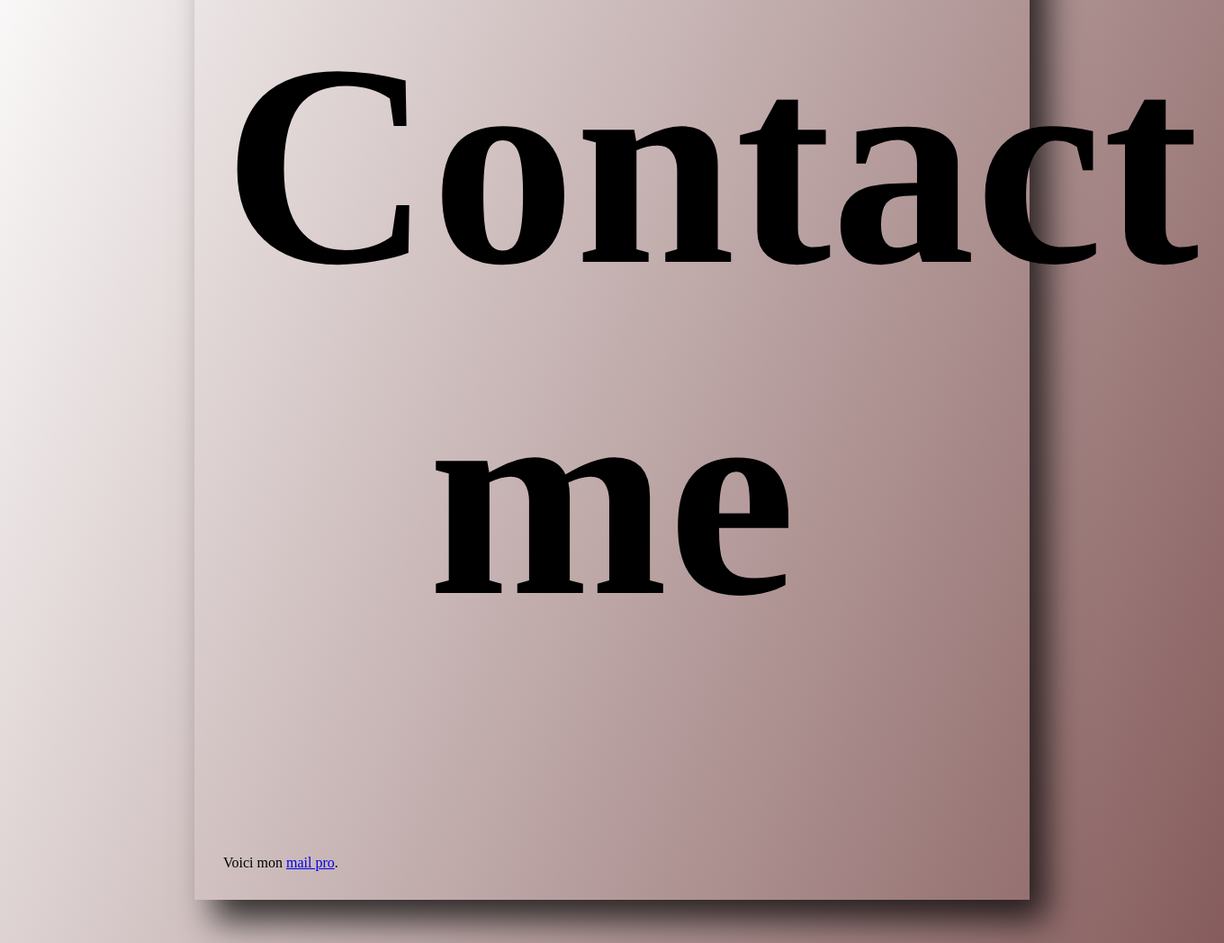
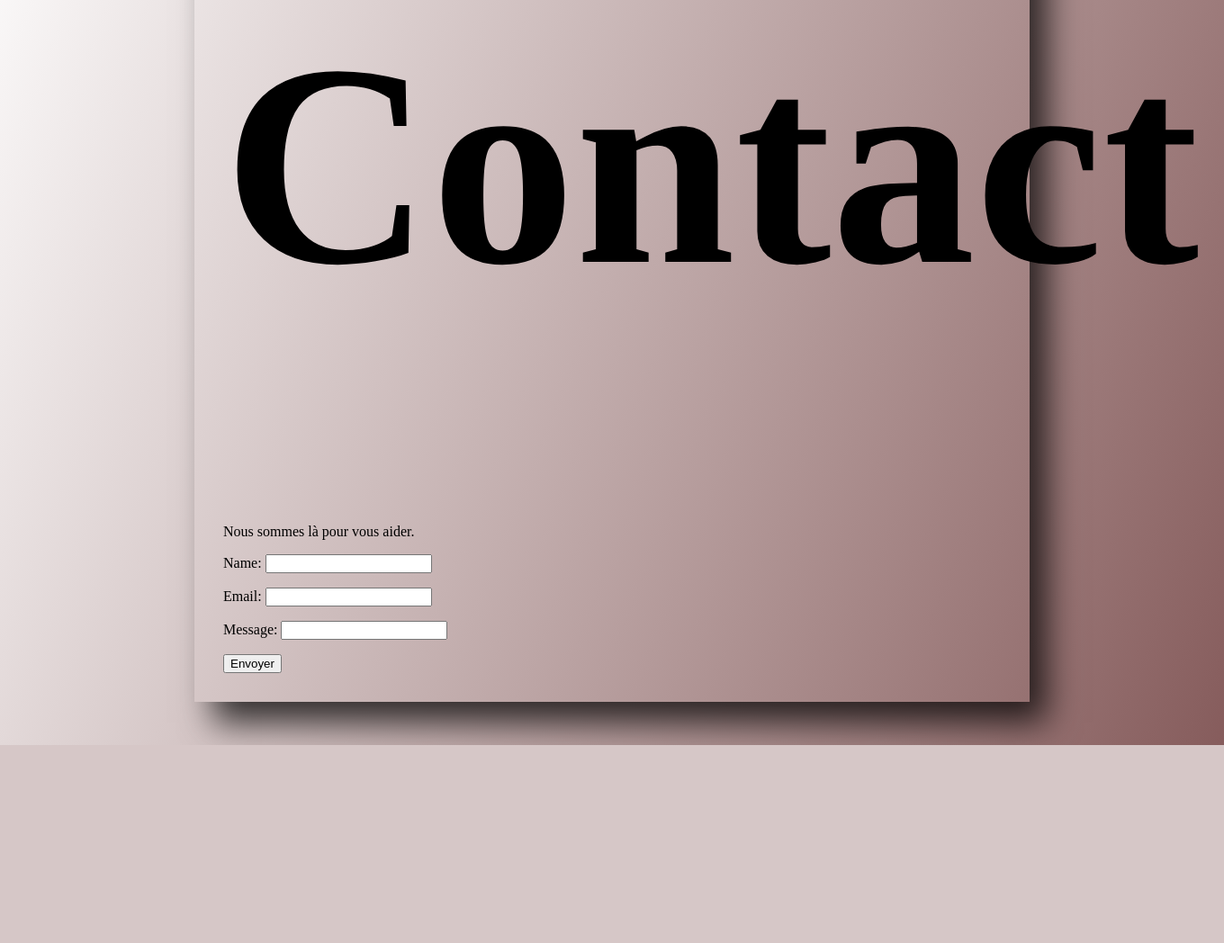
Before and after one commit to LeRatdemare/Merch-Exchange, a Django app: page /contact-us/ in a window 1360 px wide. Shown: the part 357-1405 px from the top of the page at 90% size. After the commit the page ends 1185 px from the top, so only its background shows below. Run offline with Django 4.2, Linux system fonts and the light colour scheme.

Commit message:
Envoie d'emails depuis le site

```diff
--- /dev/null
+++ b/merchex/listings/forms.py
@@ -0,0 +1,7 @@
+from django import forms
+
+
+class ContactUsForm(forms.Form):
+    name = forms.CharField(required=False)
+    email = forms.EmailField()
+    message = forms.CharField(max_length=1000)
--- a/merchex/listings/static/listings/styles.css
+++ b/merchex/listings/static/listings/styles.css
@@ -1,3 +1,5 @@
+/* ------------------------- Elements ------------------------- */
+
 body {
     background: linear-gradient(292deg, #865C5C 0%, #fff 97%);
 }
@@ -7,6 +9,14 @@ h1 {
     text-align: center;
 }
 
+/* ------------------------- Classes ------------------------- */
+
+.errorlist {
+    margin-bottom: -10px
+}
+
+/* ------------------------- Ids ------------------------- */
+
 #block_central {
     margin: 3em 13em;
     padding: 1em 2em;
--- a/merchex/listings/templates/listings/contact.html
+++ b/merchex/listings/templates/listings/contact.html
@@ -2,8 +2,13 @@
 
 {% block content %}
 
-<h1>Contact me</h1>
-<p>Voici mon <a href="mailto:{{mail_pro}}">mail pro</a>.
-</p>
+<h1>Contact</h1>
+<p>Nous sommes là pour vous aider.</p>
+<form action="" method="post" novalidate>
+{% csrf_token %}
+{{ form.as_p }}
+<input type="submit" value="Envoyer">
+</form>
+
 
 {% endblock  %}
--- a/merchex/listings/templates/listings/listings.html
+++ b/merchex/listings/templates/listings/listings.html
@@ -2,7 +2,7 @@
 
 {% block content %}
 
-<h1>Listings</h1>
+<h1>Annonces</h1>
 <p>Liste des annonces : </p>
 <!-- TODO : liste des groupes -->
 <ul>
--- a/merchex/listings/views.py
+++ b/merchex/listings/views.py
@@ -5,6 +5,8 @@ from django.shortcuts import get_object_or_404
 from django.shortcuts import get_list_or_404
 from listings.models import Band
 from listings.models import Listing
+from listings.forms import ContactUsForm
+from django.core.mail import send_mail
 
 
 def band_list(request):
@@ -18,7 +20,10 @@ def band_detail(request, band_id):  # id est l'argument passé dans l'URL
     except:
         return redirect('band-list')
 
-    listings = get_list_or_404(Listing, band=band_id)
+    try:
+        listings = get_list_or_404(Listing, band=band_id)
+    except:
+        listings = None
     return render(request, 'listings/band_detail.html', {'band': band, 'listings': listings})
 
 
@@ -38,5 +43,23 @@ def listing_detail(request, listing_id):
 
 
 def contact(request):
-    mail_pro = "nathan.lufuluabo@ensc.fr"
-    return render(request, 'listings/contact.html', context={'mail_pro': mail_pro})
+
+    if request.method == 'POST':
+        # créer une instance de notre formulaire et le remplir avec les données POST
+        form = ContactUsForm(request.POST)
+        if form.is_valid():
+            send_mail(
+                subject=f"Message from {form.cleaned_data['name'] or 'anonyme'} via MerchEx Contact Us form",
+                message=form.cleaned_data['message'],
+                from_email=form.cleaned_data['email'],
+                recipient_list=['lufuluabon@outlook.fr']
+            )
+            return redirect('email-sent')
+    else:
+        # Cas où c'est la méthode GET
+        form = ContactUsForm()
+    return render(request, 'listings/contact.html', {'form': form})
+
+
+def email_sent(request):
+    return render(request, 'listings/email_sent.html')
--- a/merchex/merchex/settings.py
+++ b/merchex/merchex/settings.py
@@ -122,3 +122,5 @@ STATIC_URL = 'static/'
 # https://docs.djangoproject.com/en/4.2/ref/settings/#default-auto-field
 
 DEFAULT_AUTO_FIELD = 'django.db.models.BigAutoField'
+
+EMAIL_BACKEND = 'django.core.mail.backends.console.EmailBackend'
--- a/merchex/merchex/urls.py
+++ b/merchex/merchex/urls.py
@@ -27,4 +27,5 @@ urlpatterns = [
     path('listings/<int:listing_id>/',
          views.listing_detail, name='listing-detail'),
     path('contact-us/', views.contact, name='contact-us'),
+    path('email-sent/', views.email_sent, name='email-sent'),
 ]
```
Also changed, not shown: merchex/listings/templates/listings/band_detail.html (+5 -2 lines), merchex/listings/templates/listings/email_sent.html (added, +8 -0 lines).
